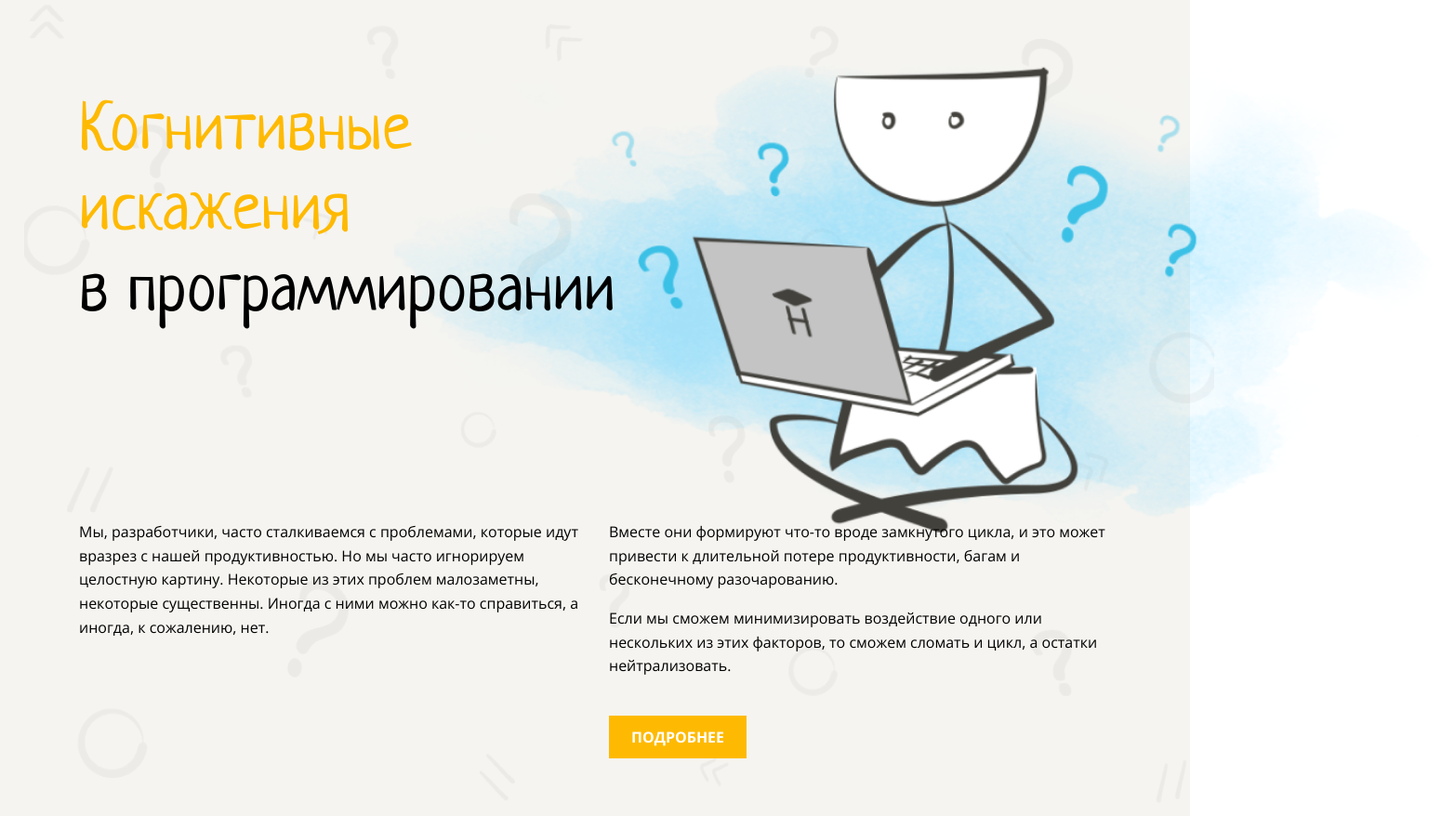
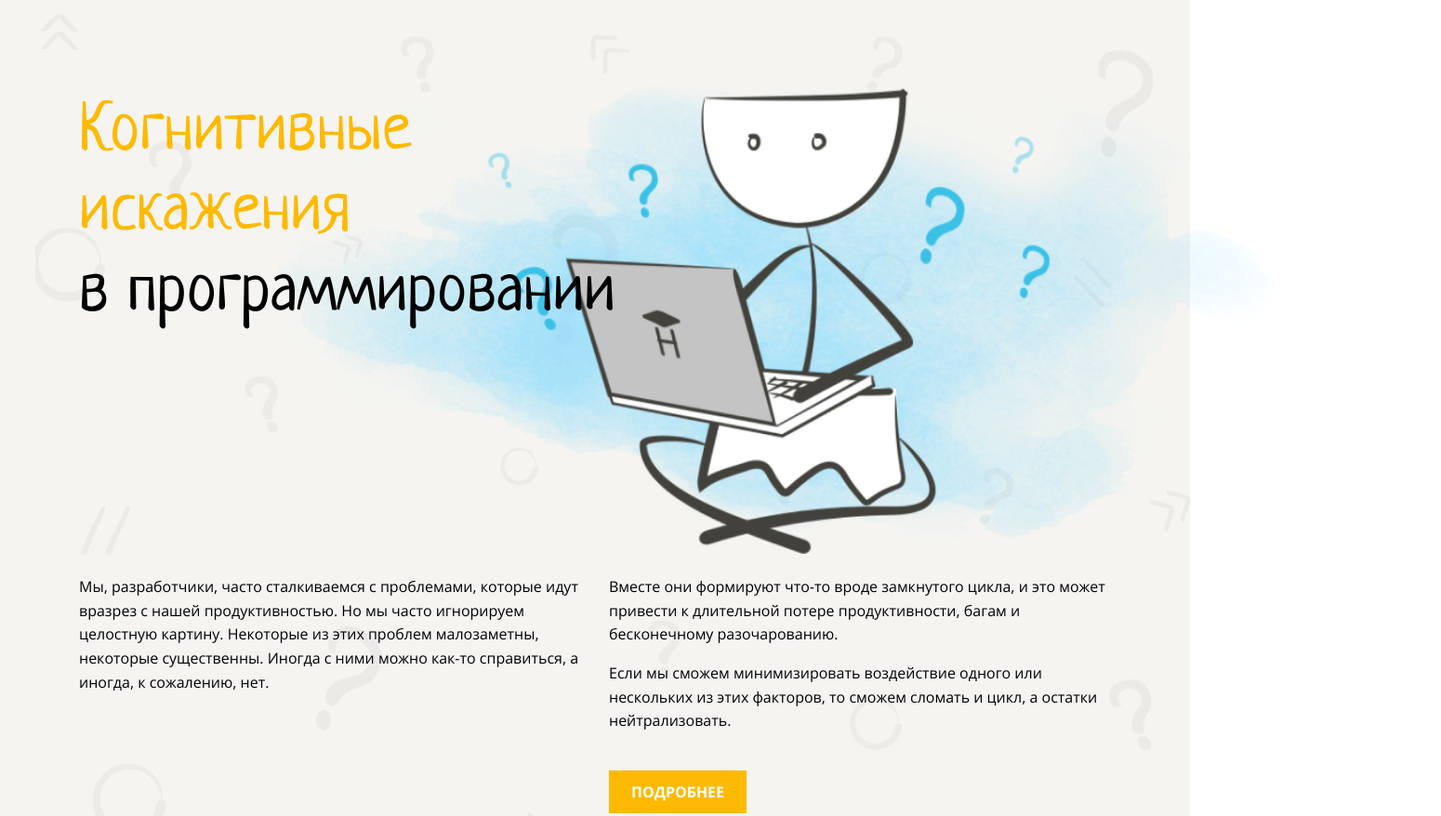
Before and after one commit to igor23samohvalov/layout-designer-project-lvl1, a website: page src/index.html in a window 1280 px wide. Shown: the top 878 px of the page at 93% size, 1550 px wide, since content can reach past the window. Drawn offline with Linux system fonts and the light colour scheme.

Commit message:
test adjustments #10

```diff
--- a/src/index.html
+++ b/src/index.html
@@ -10,8 +10,8 @@
 </head>
 <body class="m-0">
     <header class="header light-bg">
-        <img class="header-image" src="./assets/images/header-image.png" alt="Header image" height="525px">
-        <div class="container">
+        <img class="header-image" src="./assets/images/header-image.png" alt="Header image" height="525px" width="1082.81px">
+        <div class="container relative">
 
             <h1 class="m-0 primary-font">
                 Когнитивные<br> искажения<br>
--- a/src/styles/style.css
+++ b/src/styles/style.css
@@ -66,7 +66,6 @@ h4 {
 p {
   font-size: 16px;
   line-height: 1.6em;
-  /* color:#2A2626; */
 }
 
 .number {
@@ -109,8 +108,8 @@ section {
 .header::before {
   content: '';
   position: absolute;
-  top: -2%;
-  left: 2%;
+  top: -1%;
+  left: 3%;
   background-image: url("../assets/images/background.png");
   background-repeat: no-repeat;
   background-size: cover;
@@ -125,12 +124,12 @@ section {
 
 .header-image {
   position: absolute;
-  top: 55px;
-  right: -270px;
+  top: 8%;
+  right: -8%;
 }
 
 .header-columns {
-  margin-top: 201px;
+  margin-top: 260px;
   column-count: 2;
   column-gap: 30px;
 }
@@ -448,3 +447,7 @@ section {
   font-style: normal;
   font-size: 24px;
 }
+
+.relative {
+  position: relative;
+}
```
